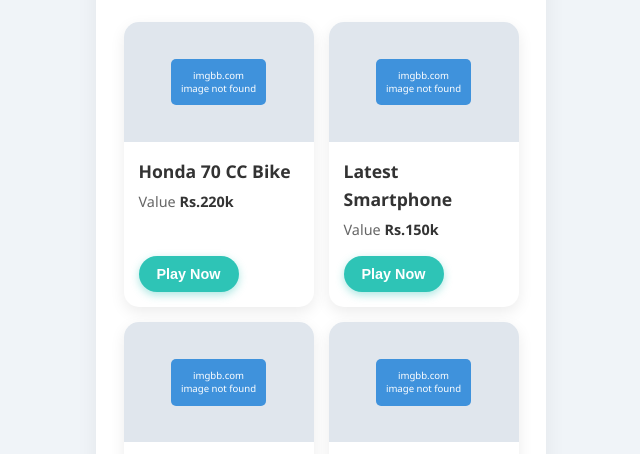
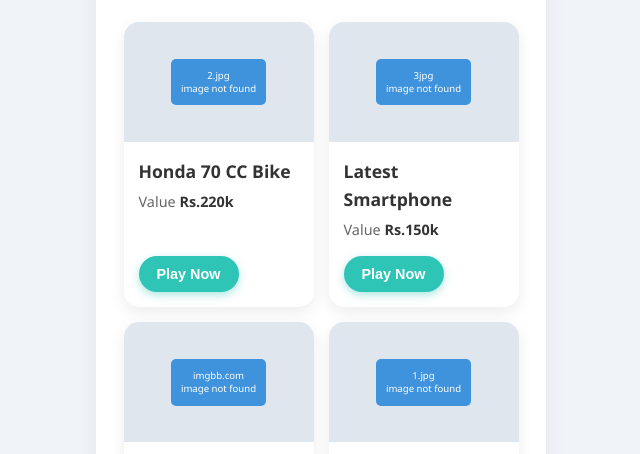
Before and after one commit to Fundplay/Game, a plain HTML site: page index.html in a window 1280 px wide. Shown: the part 302-756 px from the top of the page, 319-959 px from the left. Drawn offline with Linux system fonts and the light colour scheme; no server answers.

Commit message:
Update index.html

```diff
--- a/index.html
+++ b/index.html
@@ -44,7 +44,7 @@
                 <!-- Game Card 1: Honda 70 CC Bike -->
                 <div class="game-card">
                     <div class="image-placeholder">
-                        <span class="placeholder-text">imgbb.com<br>image not found</span>
+                        <span class="placeholder-text">2.jpg<br>image not found</span>
                     </div>
                     <div class="game-details">
                         <h3 class="game-title">Honda 70 CC Bike</h3>
@@ -59,7 +59,7 @@
                 <!-- Game Card 2: Latest Smartphone -->
                 <div class="game-card">
                     <div class="image-placeholder">
-                        <span class="placeholder-text">imgbb.com<br>image not found</span>
+                        <span class="placeholder-text">3jpg<br>image not found</span>
                     </div>
                     <div class="game-details">
                         <h3 class="game-title">Latest Smartphone</h3>
@@ -89,7 +89,7 @@
                 <!-- NEW Game Card 4: Smartwatch -->
                 <div class="game-card">
                     <div class="image-placeholder">
-                        <span class="placeholder-text">imgbb.com<br>image not found</span>
+                        <span class="placeholder-text">1.jpg<br>image not found</span>
                     </div>
                     <div class="game-details">
                         <h3 class="game-title">Smartwatch</h3>
```
